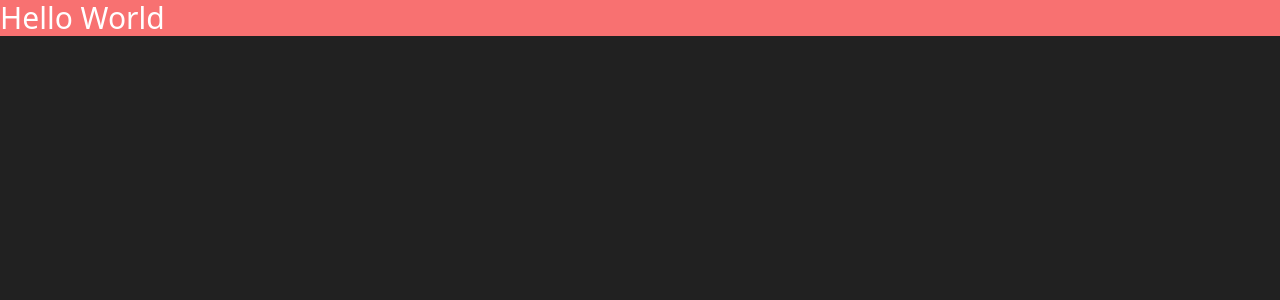
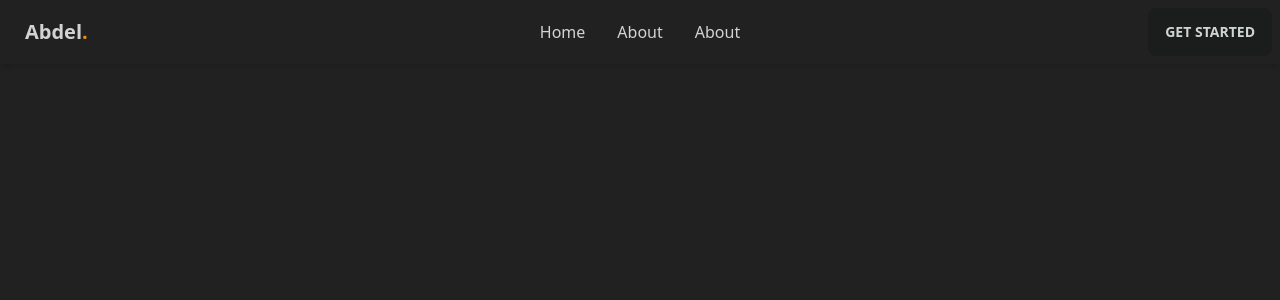
Before and after one commit to abdellatif-laghjaj/vue-portfolio, a Vue app: page / in a window 1280 px wide. Shown: the top 300 px of the page. Built offline with nearby package versions, Linux system fonts and the light colour scheme.

Commit message:
create nav components

```diff
--- a/src/App.vue
+++ b/src/App.vue
@@ -1,10 +1,9 @@
 <template>
-  <h1 class="bg-red-400 text-white text-3xl">
-    Hello World
-  </h1>
+  <NavBar/>
 </template>
 
 <script setup>
+import NavBar from "./components/NavBar.vue";
 </script>
 
 <style scoped>
--- a/src/components/NavBar.vue
+++ b/src/components/NavBar.vue
@@ -1,5 +1,5 @@
 <template>
-  <div class="navbar bg-base-100">
+  <div class="navbar bg-base-100 shadow-md">
     <div class="navbar-start">
       <div class="dropdown">
         <label tabindex="0" class="btn btn-ghost lg:hidden">
@@ -8,40 +8,20 @@
           </svg>
         </label>
         <ul tabindex="0" class="menu menu-compact dropdown-content mt-3 p-2 shadow bg-base-100 rounded-box w-52">
-          <li><a>Item 1</a></li>
-          <li tabindex="0">
-            <a class="justify-between">
-              Parent
-              <svg class="fill-current" xmlns="http://www.w3.org/2000/svg" width="24" height="24" viewBox="0 0 24 24">
-                <path d="M8.59,16.58L13.17,12L8.59,7.41L10,6L16,12L10,18L8.59,16.58Z"/>
-              </svg>
-            </a>
-            <ul class="p-2">
-              <li><a>Submenu 1</a></li>
-              <li><a>Submenu 2</a></li>
-            </ul>
-          </li>
-          <li><a>Item 3</a></li>
+          <NavLink to="/" label="Home"/>
+          <NavLink to="/about" label="About"/>
+          <NavLink to="/about" label="About"/>
         </ul>
       </div>
-      <a class="btn btn-ghost normal-case text-xl">daisyUI</a>
+      <a class="btn btn-ghost normal-case text-xl">
+        Abdel<span class="text-primary">.</span>
+      </a>
     </div>
     <div class="navbar-center hidden lg:flex">
       <ul class="menu menu-horizontal p-0">
-        <li><a>Item 1</a></li>
-        <li tabindex="0">
-          <a>
-            Parent
-            <svg class="fill-current" xmlns="http://www.w3.org/2000/svg" width="20" height="20" viewBox="0 0 24 24">
-              <path d="M7.41,8.58L12,13.17L16.59,8.58L18,10L12,16L6,10L7.41,8.58Z"/>
-            </svg>
-          </a>
-          <ul class="p-2">
-            <li><a>Submenu 1</a></li>
-            <li><a>Submenu 2</a></li>
-          </ul>
-        </li>
-        <li><a>Item 3</a></li>
+        <NavLink to="/" label="Home"/>
+        <NavLink to="/about" label="About"/>
+        <NavLink to="/about" label="About"/>
       </ul>
     </div>
     <div class="navbar-end">
@@ -51,8 +31,11 @@
 </template>
 
 <script>
+import NavLink from "./NavLink.vue";
+
 export default {
-  name: "NavBar"
+  name: "NavBar",
+  components: {NavLink}
 }
 </script>
 
--- /dev/null
+++ b/src/components/NavLink.vue
@@ -0,0 +1,22 @@
+<template>
+  <router-link :to="to">
+    <li><a>{{ label }}</a></li>
+  </router-link>
+</template>
+
+<script setup>
+defineProps({
+  to: {
+    type: String,
+    required: true
+  },
+  label: {
+    type: String,
+    required: true
+  }
+})
+</script>
+
+<style scoped>
+
+</style>
```
